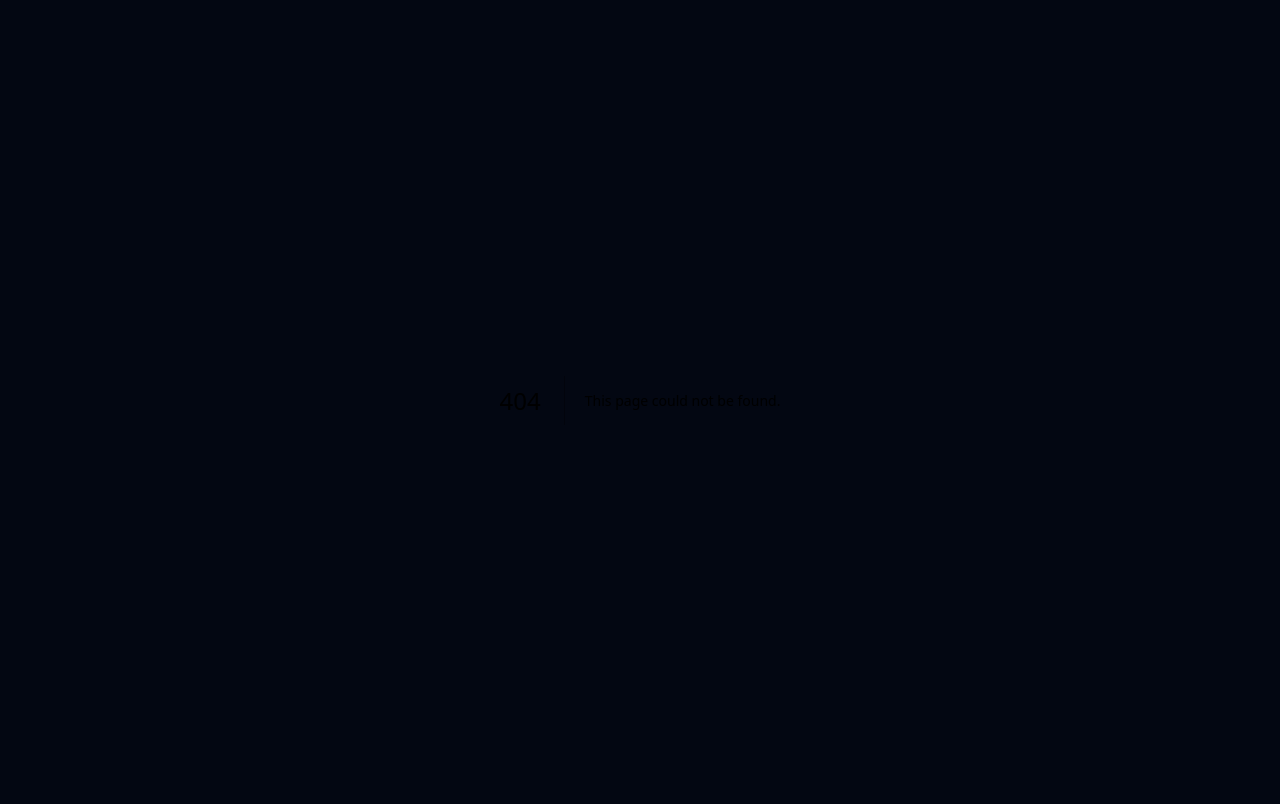
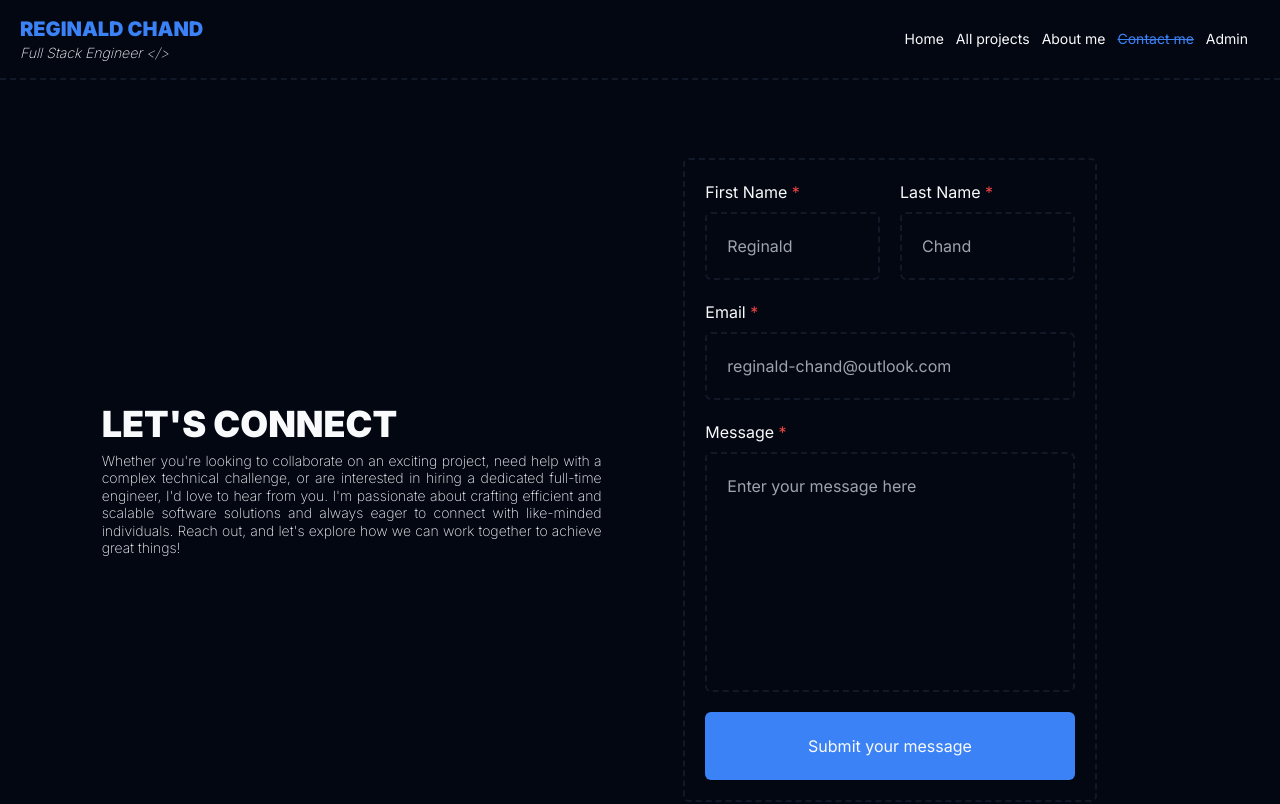
Before and after one commit to reginald-chand/personal-portfolio-2024, a Next.js app: page /contact in a window 1280 px wide. Before the commit this address had no page. Shown: the top 804 px of the page. Built offline with nearby package versions, Linux system fonts and the light colour scheme.

Commit message:
Create page.tsx

```diff
--- /dev/null
+++ b/app/contact/page.tsx
@@ -0,0 +1,13 @@
+import { ReactElement } from "react";
+import { GlobalLayout } from "../components/layouts/_app";
+import { ContactSection } from "../components/ui/page/contact/contact-section";
+
+export default function Contact(): ReactElement {
+  return (
+    <GlobalLayout>
+      <main className="w-full 2xl:max-w-[1920px] 2xl:mx-auto min-h-screen">
+        <ContactSection />
+      </main>
+    </GlobalLayout>
+  );
+}
```
